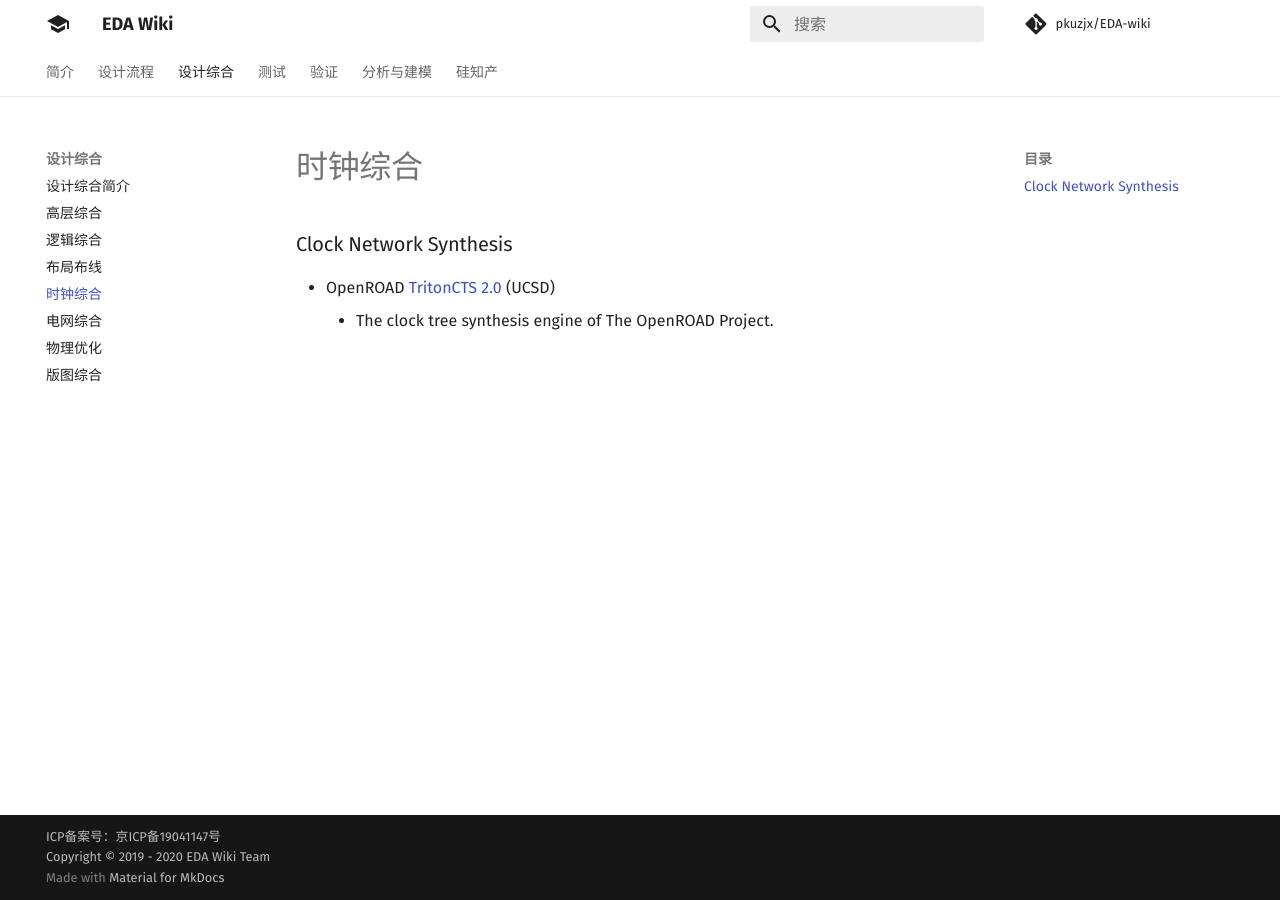
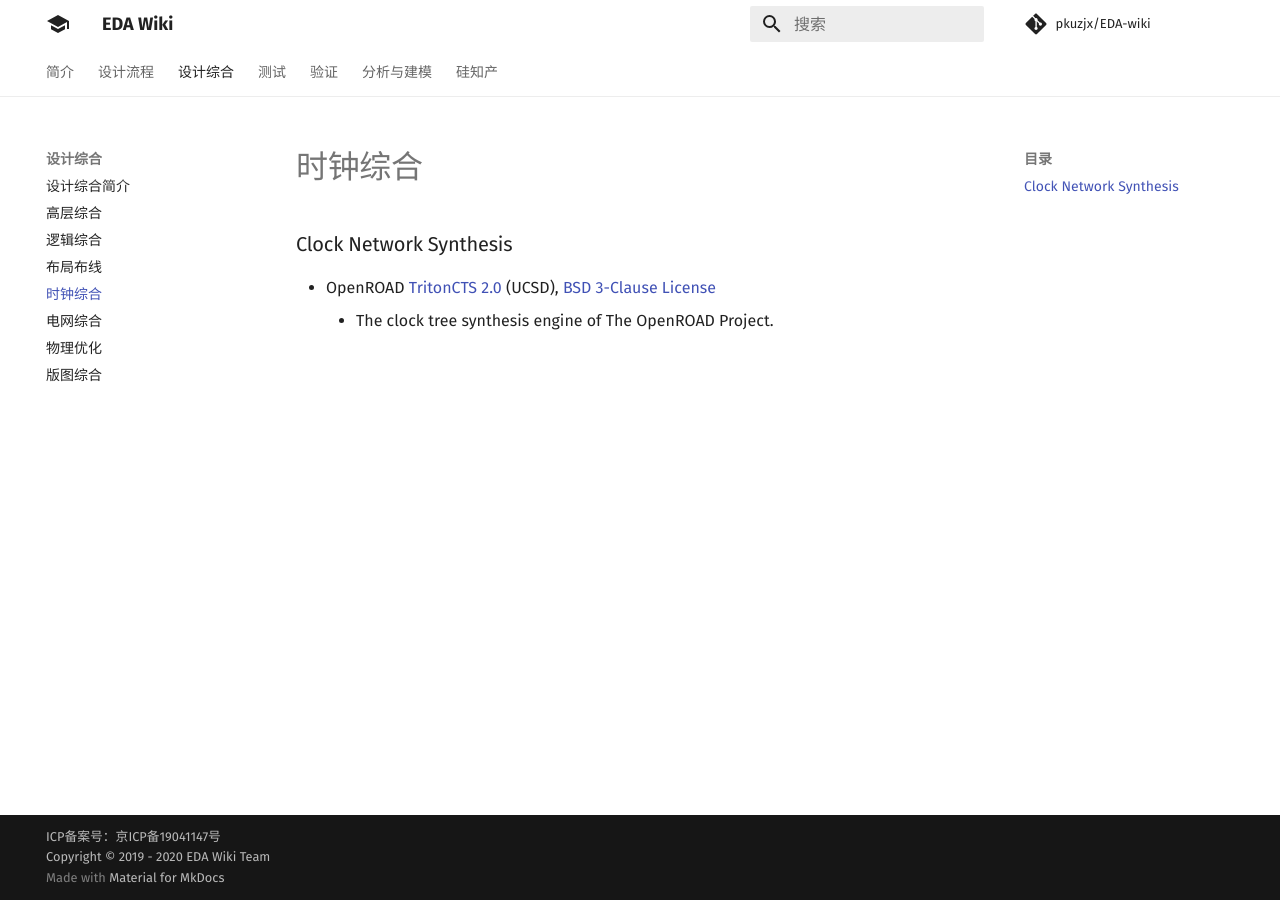
Before and after one commit to daitoto/EDA-wiki, an MkDocs documentation site: the page built from docs/synthesis/clock.md, in a window 1280 px wide. Built offline with MkDocs 1.6.1 and Material for MkDocs 9.7.7, drawn with Linux system fonts in a browser that asks for light colours; comment, search, counter and statistics services are not loaded.

Commit message:
Update clock.md

```diff
--- a/docs/synthesis/clock.md
+++ b/docs/synthesis/clock.md
@@ -1,3 +1,3 @@
 ### Clock Network Synthesis
-- OpenROAD [TritonCTS 2.0](https://github.com/The-OpenROAD-Project/OpenROAD/tree/master/src/TritonCTS) (UCSD)
+- OpenROAD [TritonCTS 2.0](https://github.com/The-OpenROAD-Project/OpenROAD/tree/master/src/TritonCTS) (UCSD), [BSD 3-Clause License](https://github.com/The-OpenROAD-Project/OpenROAD/blob/master/src/TritonCTS/LICENSE.md)
   - The clock tree synthesis engine of The OpenROAD Project.
```
